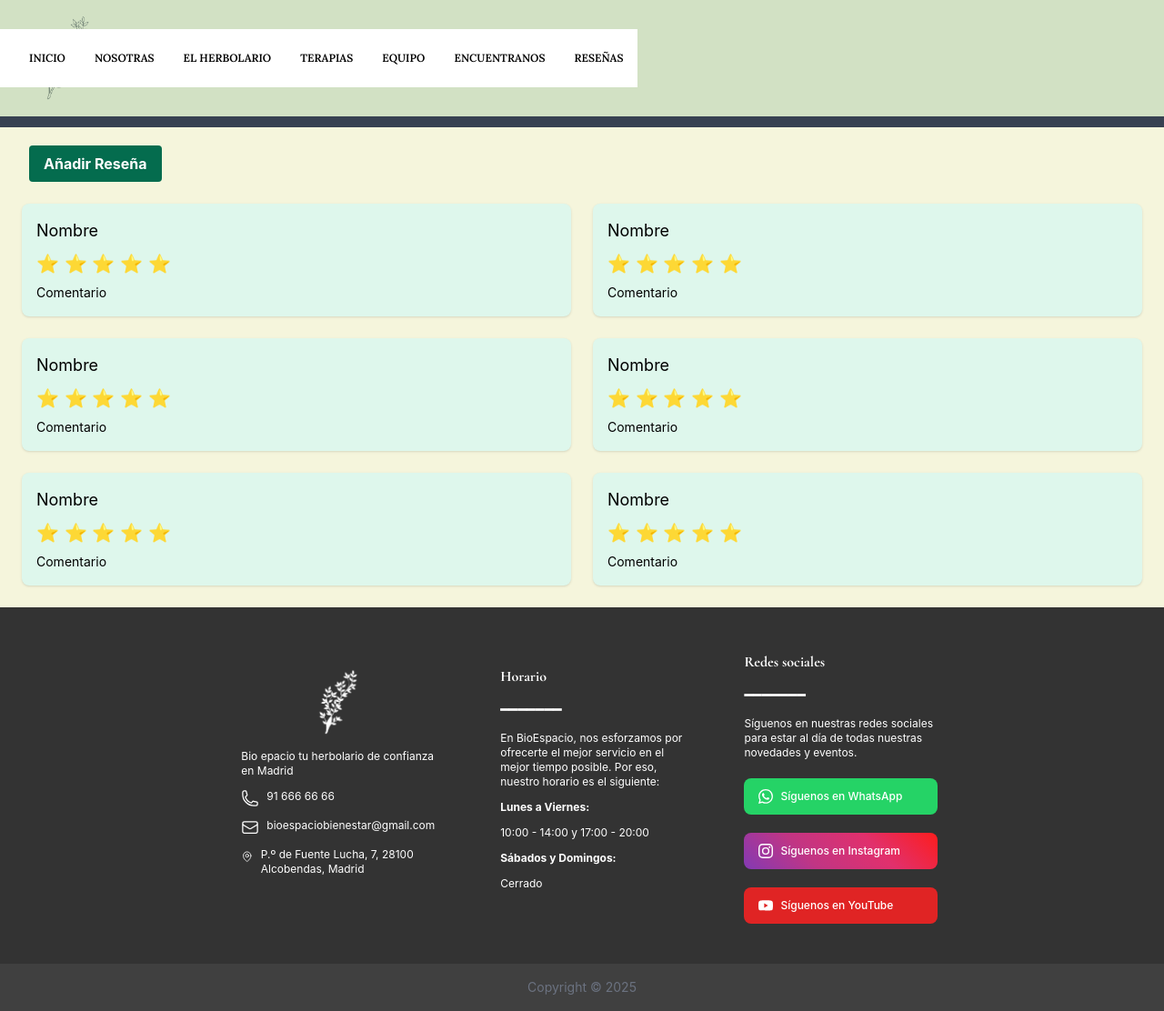
After one commit to JoseCalderon18/Web, a PHP site: the page made by pages/reseñas.php in a window 1280 px wide. The commit adds this page. Shown: the whole page at 91% size. Run offline with PHP 8.4, Linux system fonts and the light colour scheme; some libraries are stand-ins or nearby versions; some web fonts are replaced.

Commit message:
Página de Reseñas
Creación de la página de reseñas (estructura de la interfaz) y también he puesto reseñas en el header.

```diff
--- a/includes/header.php
+++ b/includes/header.php
@@ -19,6 +19,7 @@
                 <li class="w-full sm:w-auto"><a href="../pages/terapias.php" class="block py-2 sm:py-0 text-black hover:text-gray-600 hover:underline pl-4 sm:pl-0" aria-label="Ir a sección Terapias">Terapias</a></li>
                 <li class="w-full sm:w-auto"><a href="../pages/equipo.php" class="block py-2 sm:py-0 text-black hover:text-gray-600 hover:underline pl-4 sm:pl-0" aria-label="Ir a sección Equipo">Equipo</a></li>
                 <li class="w-full sm:w-auto"><a href="../pages/encuentranos.php" class="block py-2 sm:py-0 text-black hover:text-gray-600 hover:underline pl-4 sm:pl-0" aria-label="Ir a sección Encuentranos">Encuentranos</a></li>
+                <li class="w-full sm:w-auto"><a href="../pages/reseñas.php" class="block py-2 sm:py-0 text-black hover:text-gray-600 hover:underline pl-4 sm:pl-0" aria-label="Ir a sección Reseñas">Reseñas</a></li>
             </ul>
         </nav>
         <!-- ESeparador -->
--- /dev/null
+++ b/pages/reseñas.php
@@ -0,0 +1,74 @@
+<!DOCTYPE html>
+<html lang="es">
+<head>
+    <meta charset="UTF-8">
+    <meta name="viewport" content="width=device-width, initial-scale=1.0">
+    <title>Encuentranos - BioEspacio</title>
+    <link href="../node_modules/flowbite/dist/flowbite.min.css" rel="stylesheet">
+    <link href="../assets/css/src/output.css" rel="stylesheet">
+    <script src="https://code.jquery.com/jquery-3.7.1.min.js"></script>
+    <script src="https://cdn.jsdelivr.net/npm/sweetalert2@11"></script>
+</head>
+<body>
+    <!-- Header -->
+    <?php require_once '../includes/header.php'; ?>
+
+    <main class="bg-beige pt-8 p-6 md:px-24">
+
+        <!-- Botón -->
+        <div class="mb-6 px-2">
+            <button class="bg-green-700 hover:bg-green-800 text-white font-bold py-2 px-4 rounded">
+            Añadir Reseña
+            </button>
+        </div>
+
+        <!-- Contenedor de tarjetas -->
+        <div class="grid grid-cols-1 md:grid-cols-2 gap-6">
+            <!-- Tarjeta de reseña -->
+            <div class="bg-green-100 rounded-lg p-4 shadow">
+            <h2 class="font-serif text-lg mb-2">Nombre</h2>
+            <p class="text-yellow-400 text-xl mb-2">⭐ ⭐ ⭐ ⭐ ⭐</p>
+            <p class="text-sm">Comentario</p>
+            </div>
+
+            <div class="bg-green-100 rounded-lg p-4 shadow">
+            <h2 class="font-serif text-lg mb-2">Nombre</h2>
+            <p class="text-yellow-400 text-xl mb-2">⭐ ⭐ ⭐ ⭐ ⭐</p>
+            <p class="text-sm">Comentario</p>
+            </div>
+
+            <div class="bg-green-100 rounded-lg p-4 shadow">
+            <h2 class="font-serif text-lg mb-2">Nombre</h2>
+            <p class="text-yellow-400 text-xl mb-2">⭐ ⭐ ⭐ ⭐ ⭐</p>
+            <p class="text-sm">Comentario</p>
+            </div>
+
+            <div class="bg-green-100 rounded-lg p-4 shadow">
+            <h2 class="font-serif text-lg mb-2">Nombre</h2>
+            <p class="text-yellow-400 text-xl mb-2">⭐ ⭐ ⭐ ⭐ ⭐</p>
+            <p class="text-sm">Comentario</p>
+            </div>
+
+            <div class="bg-green-100 rounded-lg p-4 shadow">
+            <h2 class="font-serif text-lg mb-2">Nombre</h2>
+            <p class="text-yellow-400 text-xl mb-2">⭐ ⭐ ⭐ ⭐ ⭐</p>
+            <p class="text-sm">Comentario</p>
+            </div>
+
+            <div class="bg-green-100 rounded-lg p-4 shadow">
+            <h2 class="font-serif text-lg mb-2">Nombre</h2>
+            <p class="text-yellow-400 text-xl mb-2">⭐ ⭐ ⭐ ⭐ ⭐</p>
+            <p class="text-sm">Comentario</p>
+            </div>
+        </div>
+
+    </main>
+
+    <!-- Footer -->
+    <?php require_once '../includes/footer.php'; ?>
+
+    <!-- Scripts -->
+    <script src="../assets/js/script.js"></script>
+    <script src="../node_modules/flowbite/dist/flowbite.min.js"></script>
+</body>
+</html>
```
